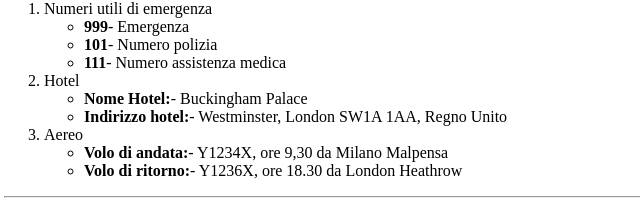
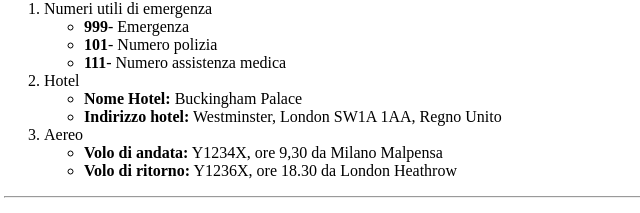
Before and after one commit to MarcoPorcaro1987/html-london-trip, a plain HTML site: page index.html in a window 1280 px wide. Shown: the part 1096-1309 px from the top of the page, 4-644 px from the left. Drawn offline with Linux system fonts and the light colour scheme.

Commit message:
Update index.html

```diff
--- a/index.html
+++ b/index.html
@@ -89,14 +89,14 @@
                     </li>
                     <li>Hotel
                         <ul>
-                            <li><strong>Nome Hotel:</strong>- Buckingham Palace</li>
-                            <li><strong>Indirizzo hotel:</strong>- Westminster, London SW1A 1AA, Regno Unito</li>
+                            <li><strong>Nome Hotel:</strong> Buckingham Palace</li>
+                            <li><strong>Indirizzo hotel:</strong> Westminster, London SW1A 1AA, Regno Unito</li>
                         </ul>
                     </li>
                     <li>Aereo
                         <ul>
-                            <li><strong>Volo di andata:</strong>- Y1234X, ore 9,30 da Milano Malpensa</li>
-                            <li><strong>Volo di ritorno:</strong>- Y1236X, ore 18.30 da London Heathrow</li>
+                            <li><strong>Volo di andata:</strong> Y1234X, ore 9,30 da Milano Malpensa</li>
+                            <li><strong>Volo di ritorno:</strong> Y1236X, ore 18.30 da London Heathrow</li>
                         </ul>
                     </li>
                 </ol>
```
